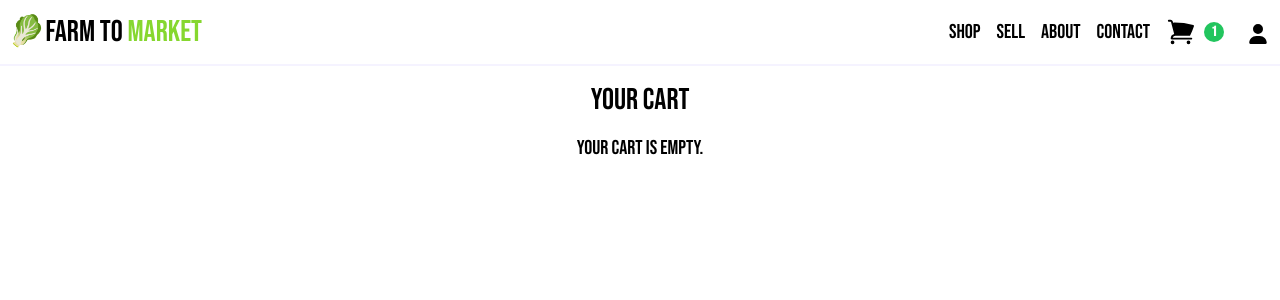
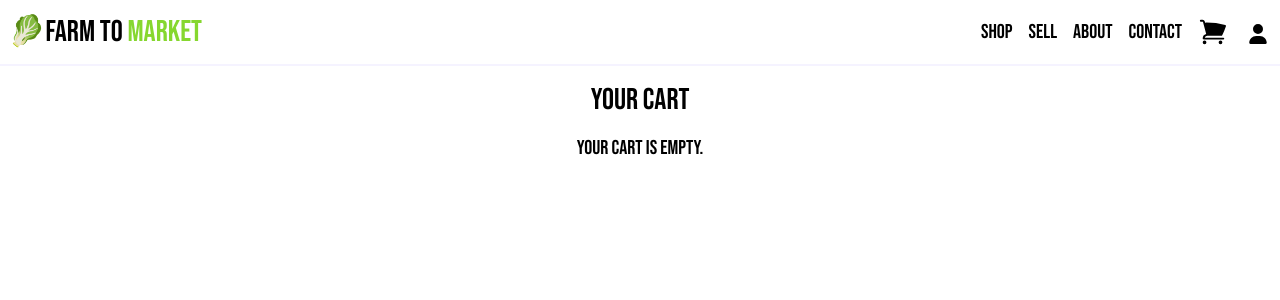
Before and after one commit to LasaX1999/app_farm, a Next.js app: page /cart in a window 1280 px wide. Shown: the top 300 px of the page. Built offline with nearby package versions, Linux system fonts and the light colour scheme.

Commit message:
remove header cart btn near cartCount icon

```diff
--- a/app/components/Header.tsx
+++ b/app/components/Header.tsx
@@ -25,8 +25,8 @@ function Header() {
           <Link href={'/about'} className="lg:text-xl text-[18px]  mr-4 relative  w-fit block after:block after:content-[''] after:absolute after:h-[3px] after:bg-black after:w-full after:scale-x-0 after:hover:scale-x-100 after:transition after:duration-300 after:origin-left">About  </Link>
           <Link href={'/contact'} className="lg:text-xl text-[18px]  mr-4 relative  w-fit block after:block after:content-[''] after:absolute after:h-[3px] after:bg-black after:w-full after:scale-x-0 after:hover:scale-x-100 after:transition after:duration-300 after:origin-left">Contact </Link>
          <Link href={'/cart'}> <HiShoppingCart className="text-3xl cursor-pointer hover:scale-110" /></Link>
-          <div className="ml-2 bg-green-500 rounded-full w-5 h-5 flex items-center justify-center text-white text-sm font-semibold">1</div>
-          <div className="ml-4">
+          {/* <div className="ml-2 bg-green-500 rounded-full w-5 h-5 flex items-center justify-center text-white text-sm font-semibold">1</div> */}
+          <div className="ml-3">
           <UserButton afterSignOutUrl="/" />
 
           </div>
```
